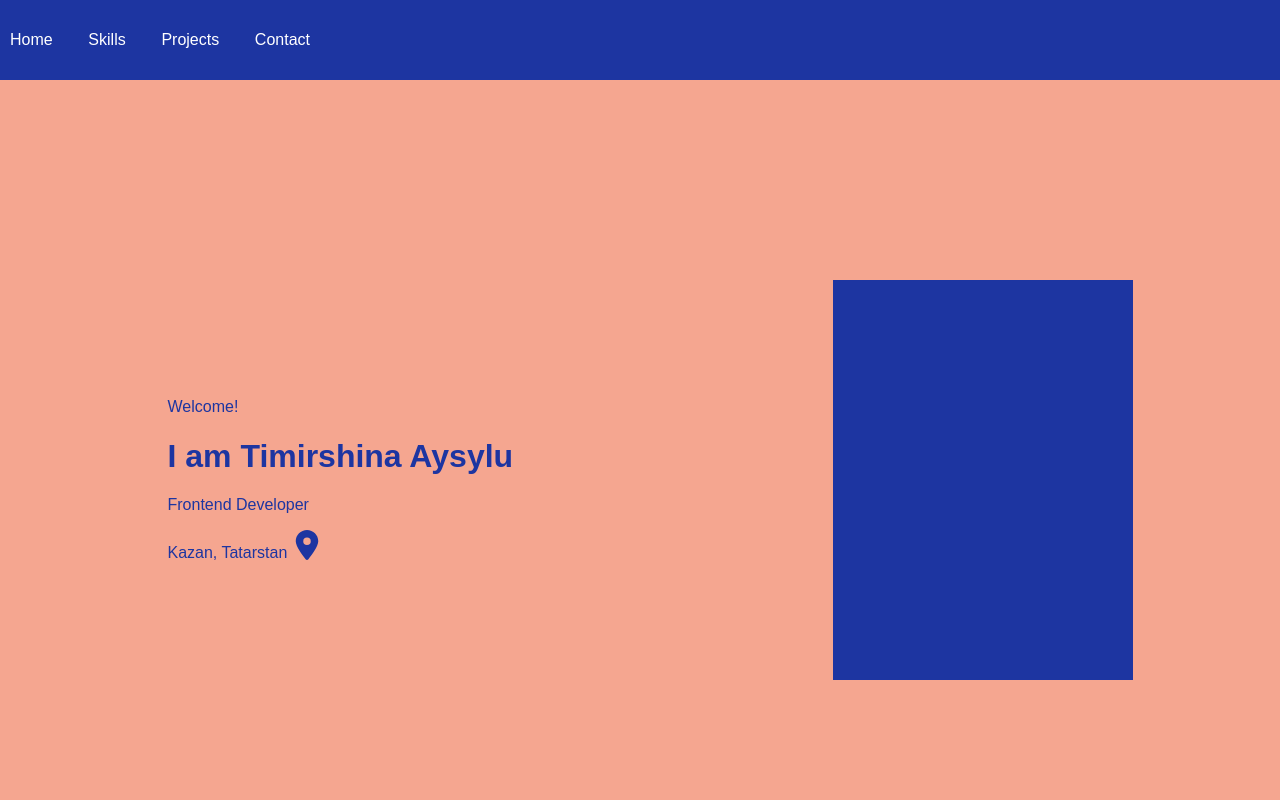
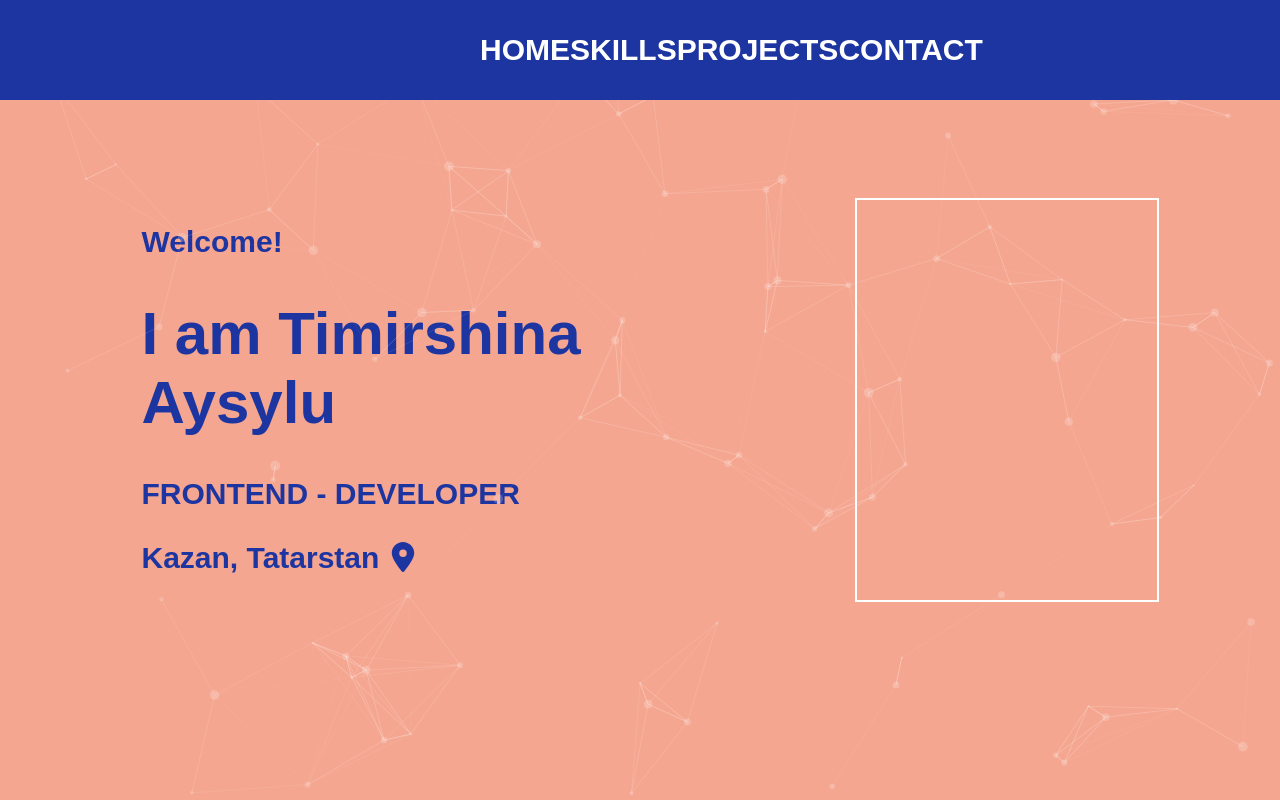
Before and after one commit to Aisylu24/my-portfolio, a React (Create React App) app: page / in a window 1280 px wide. Shown: the top 800 px of the page. Built offline with nearby package versions, Linux system fonts and the light colour scheme.

Commit message:
style: add tsparticles

```diff
--- a/package.json
+++ b/package.json
@@ -21,8 +21,10 @@
     "node-sass": "^7.0.1",
     "react": "^18.2.0",
     "react-dom": "^18.2.0",
+    "react-particles": "^2.3.3",
     "react-router-dom": "^6.3.0",
     "react-scripts": "5.0.1",
+    "tsparticles": "^2.3.4",
     "typescript": "^4.4.2",
     "web-vitals": "^2.1.0"
   },
--- a/src/App.tsx
+++ b/src/App.tsx
@@ -1,7 +1,7 @@
 import React from 'react';
 import './App.css';
 import Header from "./header/Header";
-import Main from "./main/Main";
+import {Main} from "./main/Main";
 import Skills from "./skills/Skills";
 import Projects from "./projects/Projects";
 import {Contacts} from "./contacts/Contacts";
--- a/src/header/Header.module.scss
+++ b/src/header/Header.module.scss
@@ -1,8 +1,13 @@
 @import '../common/styles/sass/variables';
 .header {
-    height: 80px;
-    background-color: $secondColor;;
-    display:flex;
-    justify-content: flex-start;
+    background-color: $secondColor;
+    display: flex;
     align-items: center;
+    justify-content: flex-end;
+    height: 100px;
+    position: fixed;
+    z-index: 999;
+    left: 0;
+    right: 0;
+    padding: 0 50px;
 }
--- a/src/header/nav/Nav.module.scss
+++ b/src/header/nav/Nav.module.scss
@@ -1,13 +1,15 @@
 @import '../../common/styles/sass/variables';
 
 .nav {
-  width: 300px;
+  width: 500px;
   display: flex;
   justify-content: space-between;
-  margin-left: 10px;
+  margin-right: 250px;
   .link {
     color: $basicColor;
-    font-family: Montserrat, sans-serif;
+    font-family: "Cordia New", sans-serif;
+    font-size: 30px;
+    font-weight: bold;
     text-decoration: none;
     &:hover {
       color: $mainColor;
--- a/src/header/nav/Nav.tsx
+++ b/src/header/nav/Nav.tsx
@@ -6,10 +6,10 @@ import {PATH} from "../pages/Pages";
 const Nav = () => {
     return (
         <div className={s.nav}>
-            <NavLink to={PATH.HOME}  className={s.link}>Home </NavLink>
-            <NavLink to={PATH.SKILLS} className={s.link}>Skills</NavLink>
-            <NavLink to={PATH.PROJECTS} className={s.link}>Projects </NavLink>
-            <NavLink to={PATH.CONTACT} className={s.link}>Contact</NavLink>
+            <NavLink to={PATH.HOME}  className={s.link}>HOME</NavLink>
+            <NavLink to={PATH.SKILLS} className={s.link}>SKILLS</NavLink>
+            <NavLink to={PATH.PROJECTS} className={s.link}>PROJECTS </NavLink>
+            <NavLink to={PATH.CONTACT} className={s.link}>CONTACT</NavLink>
         </div>
     );
 };
--- a/src/header/pages/Pages.tsx
+++ b/src/header/pages/Pages.tsx
@@ -2,7 +2,7 @@ import React from 'react';
 import {Contacts} from "../../contacts/Contacts";
 import Skills from "../../skills/Skills";
 import Projects from "../../projects/Projects";
-import Main from "../../main/Main";
+import {Main} from "../../main/Main";
 import {Routes, Route, Navigate} from 'react-router-dom'
 
 export const PATH = {
--- a/src/main/Main.module.scss
+++ b/src/main/Main.module.scss
@@ -3,10 +3,19 @@
 .mainBlock {
     height: 100vh;
     background-color: $mainColor;
+  .particles {
+    position: absolute;
+    top: 0;
+    left: 0;
+    right: 0;
+    bottom: 0;
+  }
   .text {
-    width: 350px;
+    width: 450px;
     padding: 20px;
-    font-family: Montserrat,sans-serif;
+    font-family: "Cordia New", sans-serif;
+    font-size: 30px;
+    font-weight: bold;
     color: $secondColor;
     .locationIcon {
       height: 30px;
@@ -16,6 +25,6 @@
   .photo {
     width: 300px;
     height: 400px;
-    background-color: $secondColor;
+    border: 2px white solid;
   }
 }
--- a/src/main/Main.tsx
+++ b/src/main/Main.tsx
@@ -1,27 +1,98 @@
-import React from 'react';
+import React, {useCallback} from 'react';
 import s from './Main.module.scss'
 import commonStyle from '../common/styles/Container.module.css'
 import {FontAwesomeIcon} from "@fortawesome/react-fontawesome";
 import {faLocationDot} from "@fortawesome/free-solid-svg-icons";
+import Particles from "react-particles";
+import type { Container, Engine } from "tsparticles-engine";
+import {loadFull} from "tsparticles";
 
-const Main = () => {
+export const Main = () => {
+
+    const particlesInit = useCallback(async (engine: Engine) => {
+        await loadFull(engine);
+    }, []);
+
+    const particlesLoaded = useCallback(async (container: Container | undefined) => {
+        await console.log(container);
+    }, []);
+
     return (
             <div className={s.mainBlock}>
+                <Particles
+                    init={particlesInit}
+                    className={s.particles}
+                    options={{
+                        fullScreen: {enable: true},
+                        fpsLimit: 120,
+                        interactivity: {
+                            modes: {
+                                push: {
+                                    quantity: 4,
+                                },
+                                repulse: {
+                                    distance: 200,
+                                    duration: 0.4,
+                                },
+                            },
+                        },
+                        particles: {
+                            color: {
+                                value: "#ffffff",
+                            },
+                            links: {
+                                color: "#ffffff",
+                                distance: 150,
+                                enable: true,
+                                opacity: 0.2,
+                                width: 1,
+                            },
+                            collisions: {
+                                enable: true,
+                            },
+                            move: {
+                                direction: "none",
+                                enable: true,
+                                outModes: {
+                                    default: "bounce",
+                                },
+                                random: false,
+                                speed: 1,
+                                straight: false,
+                            },
+                            number: {
+                                density: {
+                                    enable: true,
+                                    area: 800,
+                                },
+                                value: 80,
+                            },
+                            opacity: {
+                                value: 0.2,
+                            },
+                            shape: {
+                                type: "circle",
+                            },
+                            size: {
+                                value: {min: 1, max: 5},
+                            },
+                        },
+                        detectRetina: true,
+                    }}
+                    loaded={particlesLoaded}
+                />
                 <div className={commonStyle.container}>
                     <div className={s.text}>
                         <span>Welcome!</span>
                         <h1>I am Timirshina Aysylu</h1>
-                    <p>Frontend Developer</p>
+                        <p>FRONTEND - DEVELOPER</p>
                         <div>
                             <span> Kazan, Tatarstan </span>
-                        <FontAwesomeIcon icon={faLocationDot} className={s.locationIcon} />
+                            <FontAwesomeIcon icon={faLocationDot} className={s.locationIcon}/>
                         </div>
                     </div>
-
                     <div className={s.photo}></div>
                 </div>
             </div>
     );
 };
-
-export default Main;
--- a/src/projects/Projects.tsx
+++ b/src/projects/Projects.tsx
@@ -20,6 +20,10 @@ let imgUrl;
         color: 'blue',
         backgroundImage: `url(${imgUrl})`,
     }
+    const cards = {
+        color: 'blue',
+        backgroundImage: `url(${imgUrl})`,
+    }
     return (
         <div className={s.projectsBlock}>
             <div className={`${commonStyle.container} ${s.projectsContainer}`}>
@@ -29,6 +33,8 @@ let imgUrl;
                     <Project style={counter} title={"Counter"}  projectLink={'https://aisylu24.github.io/counter'} description={'TypeScript / React / Redux'}/>
                     <Project style={socialNet} projectLink={''} title={"Social Network"}
                              description={'TypeScript / React / MUI / Storybook / Redux / Redux-Thunk / Axios / React-router-dom / Unit tests'}/>
+                    <Project style={cards} projectLink={''} title={"Cards"}
+                             description={'TypeScript / React / MUI / Redux-Toolkit / Redux-Thunk / Axios / React-router-dom / Unit tests'}/>
                 </div>
             </div>
         </div>
```
Also changed, not shown: 1 other file (tests, documents, lock files or other folders). Lines whose indentation alone changed are shown as unchanged.
